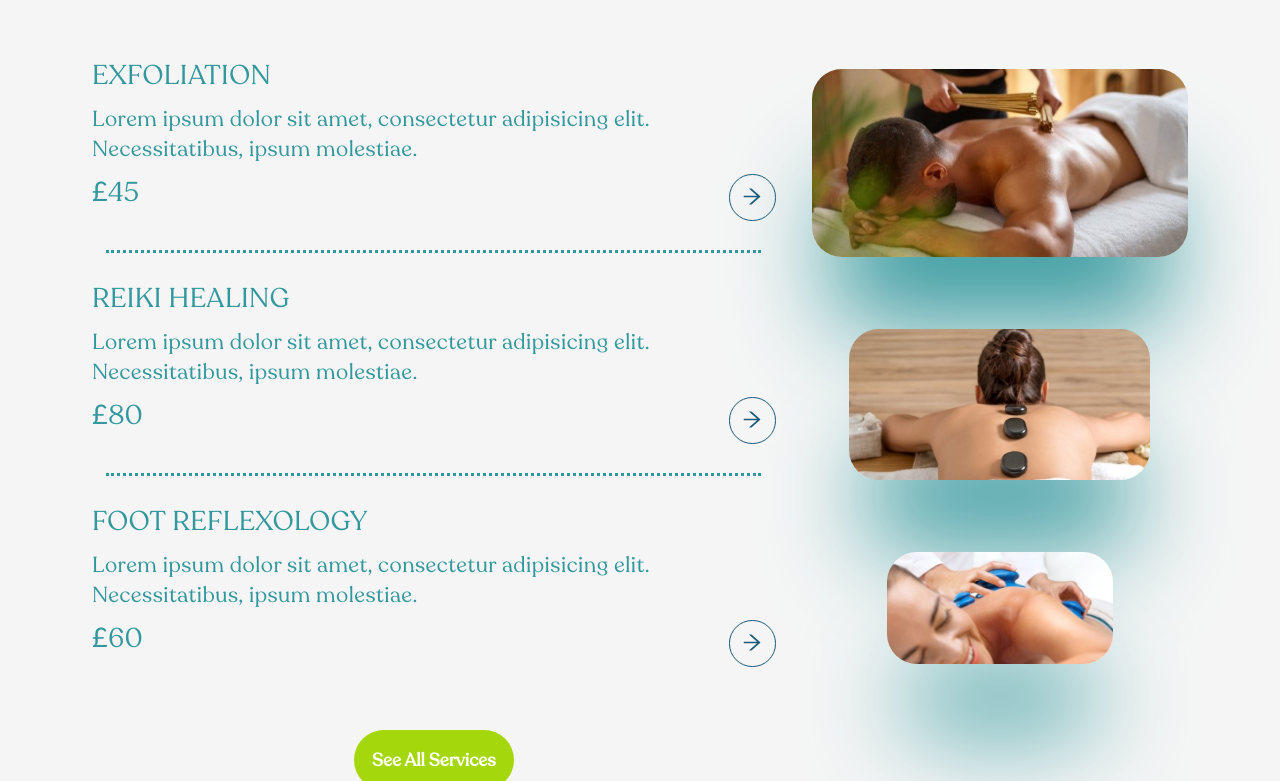
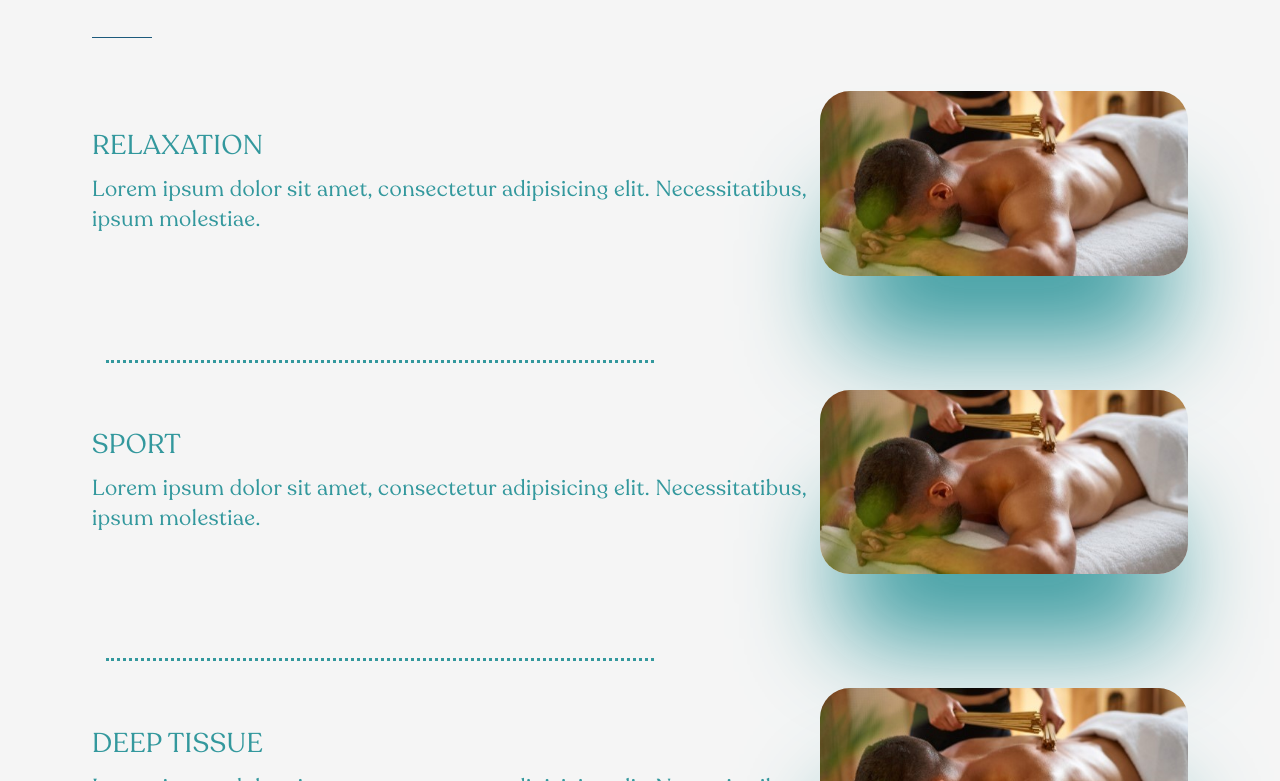
Before and after one commit to ConstantinIlisescu/relax-massage-app, a React (Create React App) app: page /relax-massage-app/relax-massage-app in a window 1280 px wide. Shown: the part 1799-2580 px from the top of the page. Built offline with nearby package versions, Linux system fonts and the light colour scheme; a web font is replaced by a local one.

Commit message:
HomeServices section completed

```diff
--- /dev/null
+++ b/src/Data/home/homeServices.js
@@ -0,0 +1,61 @@
+export const homeServices = {
+  mainPageSectionTitle: "Treatment type",
+  mainPageSubtitle: "",
+  mainPageButtonText: "SEE ALL TREATMENTS",
+  mainPageImg1: "home-services-1.jpg",
+  mainPageImg1Description: "...",
+  mainPageImg2: "home-services-2.jpg",
+  mainPageImg2Description: "...",
+  mainPageImg3: "home-services-3.jpg",
+  mainPageImg3Description: "...",
+  list: [
+    {
+      title: "RELAXATION",
+      description:
+        "Lorem ipsum dolor sit amet, consectetur adipisicing elit. Necessitatibus, ipsum molestiae.",
+      image: "home-services-1.jpg",
+      imageDescription: "...",
+    },
+    {
+      title: "SPORT",
+      description:
+        "Lorem ipsum dolor sit amet, consectetur adipisicing elit. Necessitatibus, ipsum molestiae.",
+      image: "home-services-1.jpg",
+      imageDescription: "...",
+    },
+    {
+      title: "DEEP TISSUE",
+      description:
+        "Lorem ipsum dolor sit amet, consectetur adipisicing elit. Necessitatibus, ipsum molestiae.",
+      image: "home-services-1.jpg",
+      imageDescription: "...",
+    },
+    {
+      title: "HEALTH",
+      description:
+        "Lorem ipsum dolor sit amet, consectetur adipisicing elit. Necessitatibus, ipsum molestiae.",
+      image: "home-services-1.jpg",
+      imageDescription: "...",
+    },
+    {
+      title: "COMBO",
+      description:
+        "Lorem ipsum dolor sit amet, consectetur adipisicing elit. Necessitatibus, ipsum molestiae.",
+      image: "home-services-1.jpg",
+      imageDescription: "...",
+    },
+    {
+      title: "OTHER TREATMENTS",
+      description:
+        "Lorem ipsum dolor sit amet, consectetur adipisicing elit. Necessitatibus, ipsum molestiae.",
+      image: "home-services-1.jpg",
+      imageDescription: "...",
+    },
+    // {
+    //   title: "",
+    //   description: "",
+    //   image: "",
+    //   imageDescription: "...",
+    // },
+  ],
+};
--- a/src/Data/services.js
+++ b/src/Data/services.js
@@ -1,13 +1,4 @@
 export const services = {
-  mainPageSectionTitle: "",
-  mainPageSubtitle: "MY SERVICES",
-  mainPageButtonText: "See All Services",
-  mainPageImg1: "home-services-1.jpg",
-  mainPageImg1Description: "...",
-  mainPageImg2: "home-services-2.jpg",
-  mainPageImg2Description: "...",
-  mainPageImg3: "home-services-3.jpg",
-  mainPageImg3Description: "...",
   numberOfServicesDisplayedOnMainPage: 3,
   servicesPageMainTitle: "TREATMENTS",
   servicesPageLearnMoreButtonText: "Learn More",
--- a/src/pages/home/Sections/homeServices/HomeServices.css
+++ b/src/pages/home/Sections/homeServices/HomeServices.css
@@ -54,13 +54,6 @@
   display: none;
 }
 
-.home-services-list-item .price {
-  order: 2;
-  width: 50%;
-  align-self: center;
-  font-family: "Lato", sans-serif;
-}
-
 .home-services-list-item .text {
   order: 1;
   width: 100%;
@@ -92,30 +85,6 @@
   margin-bottom: 10px;
 }
 
-.home-services-list-item .price {
-  font-size: 1.8rem;
-  color: var(--tale);
-  letter-spacing: 0.5px;
-}
-
-.home-services-list-item .price span {
-  font-family: var(--price-font);
-}
-
-.home-services-list-item .button .btn--small--round {
-  border: 1px solid var(--blue);
-  padding: 0.4rem;
-  border-radius: 50%;
-  transition: all ease-in-out 0.3s;
-}
-
-.home-services-list-item .button .btn--small--round svg {
-  padding-top: 2px;
-  width: 30px;
-  height: 25px;
-  color: var(--blue);
-}
-
 .home-services-button {
   padding: 0 2rem;
 }
@@ -123,35 +92,18 @@
   width: 100%;
 }
 
-.home-services-img-section {
+.home-services-list-object {
   display: flex;
   flex-direction: column;
   align-items: center;
-}
-.home-services-img-section .home-services-img.one {
-  margin-top: 4rem;
+  margin-bottom: 50px;
 }
 
-.home-services-img-section .home-services-img {
-  margin: 2rem 0;
-  display: flex;
-  justify-content: center;
-}
-
-.home-services-img-section .home-services-img.two img {
-  width: 80%;
-}
-
-.home-services-img-section .home-services-img.three img {
-  width: 60%;
-  margin-bottom: 1rem;
-}
-
-.home-services-img-section .home-services-img img {
+.home-services-img img {
   width: 100%;
   max-width: 450px;
   border-radius: 30px;
-  -webkit-box-shadow: 0px 49px 46px -24px var(--tale);
+  -webkit-box-shadow: 0px 89px 100px -24px var(--tale);
   box-shadow: 0px 89px 100px -24px var(--tale);
 }
 
@@ -168,6 +120,15 @@
 }
 
 @media screen and (min-width: 700px) {
+  .home-services-list-item .dotted-line {
+    width: 50%;
+  }
+
+  .home-services-list-object {
+    flex-direction: row;
+    align-items: center;
+  }
+
   .home-services-section {
     display: flex;
     gap: 2rem;
@@ -195,36 +156,4 @@
     font-size: 1.2rem;
     letter-spacing: 0.5px;
   }
-
-  .home-services-list-item .price {
-    font-size: 1.5rem;
-    letter-spacing: 0.5px;
-  }
-
-  .home-services-list-item .button .btn--small--round {
-    border: 1px solid var(--blue);
-  }
-
-  .home-services-img-section {
-    display: flex;
-    flex-direction: column;
-    align-items: center;
-    justify-content: center;
-  }
-
-  .home-services-img-section .home-services-img.one {
-    margin-top: 4rem;
-  }
-
-  .home-services-img-section .home-services-img {
-    margin: 2rem 0;
-    display: flex;
-    justify-content: center;
-  }
-  .home-services-img-section .home-services-img img {
-    max-width: 650px;
-  }
 }
-
-@media screen and (min-width: 992px) {
-}
--- a/src/pages/home/Sections/homeServices/HomeServices.jsx
+++ b/src/pages/home/Sections/homeServices/HomeServices.jsx
@@ -4,6 +4,7 @@ import "./HomeServices.css";
 import { AiOutlineArrowRight } from "react-icons/ai";
 import Button from "../../../../components/button/Button";
 import { services } from "../../../../Data/services";
+import { homeServices } from "../../../../Data/home/homeServices";
 
 function HomeServices() {
   const servicesList = [];
@@ -14,61 +15,44 @@ function HomeServices() {
   return (
     <section id="home-services" className="container home-services-section">
       <div className="home-services-text-section">
-        <h2 className="gradient-dark-text">{services.mainPageSectionTitle}</h2>
+        <h2 className="gradient-dark-text">
+          {homeServices.mainPageSectionTitle}
+        </h2>
         <div className="home-services-subtitle">
           <span className="title-line"></span>
-          <h3>{services.mainPageSubtitle}</h3>
+          <h3>{homeServices.mainPageSubtitle}</h3>
         </div>
-        <ul className="home-services-list">
-          {servicesList.map((service, index) => {
+        <div className="home-services-list">
+          {homeServices.list.map((service, index) => {
             return (
-              <li key={index} className="home-services-list-item">
-                <h4 className="price">
-                  {service.serviceCurrency}
-                  <span>{service.servicePrice}</span>
-                </h4>
-                <div className="text">
-                  <h4 className="">{service.serviceTitle}</h4>
-                  <p>{service.serviceShortDescription}</p>
+              <>
+                <div className="home-services-list-object">
+                  <div key={index} className="home-services-list-item">
+                    <div className="text">
+                      <h4 className="">{service.title}</h4>
+                      <p>{service.description}</p>
+                    </div>
+                  </div>
+                  <div className="home-services-img one">
+                    <img
+                      src={require(`../../../../images/Home/${service.image}`)}
+                      alt={service.imageDescription}
+                    />
+                  </div>
                 </div>
-                <div className="button">
-                  <Button buttonStyle="btn--small--round" isVisible={true}>
-                    <HashLink to="relax-massage-app/services/#">
-                      <AiOutlineArrowRight />
-                    </HashLink>
-                  </Button>
+                <div className="home-services-list-item">
+                  <span className="dotted-line"></span>
                 </div>
-                <span className="dotted-line"></span>
-              </li>
+              </>
             );
           })}
-        </ul>
+        </div>
         <div className="home-services-button">
           <Button buttonStyle="btn--primary" isVisible={true}>
             <HashLink to="relax-massage-app/services/#">
-              {services.mainPageButtonText}
+              {homeServices.mainPageButtonText}
             </HashLink>
           </Button>
-        </div>
-      </div>
-      <div className="home-services-img-section">
-        <div className="home-services-img one">
-          <img
-            src={require(`../../../../images/Home/${services.mainPageImg1}`)}
-            alt={services.mainPageImg1Description}
-          />
-        </div>
-        <div className="home-services-img two">
-          <img
-            src={require(`../../../../images/Home/${services.mainPageImg2}`)}
-            alt={services.mainPageImg2Description}
-          />
-        </div>
-        <div className="home-services-img three">
-          <img
-            src={require(`../../../../images/Home/${services.mainPageImg3}`)}
-            alt={services.mainPageImg3Description}
-          />
         </div>
       </div>
     </section>
```
